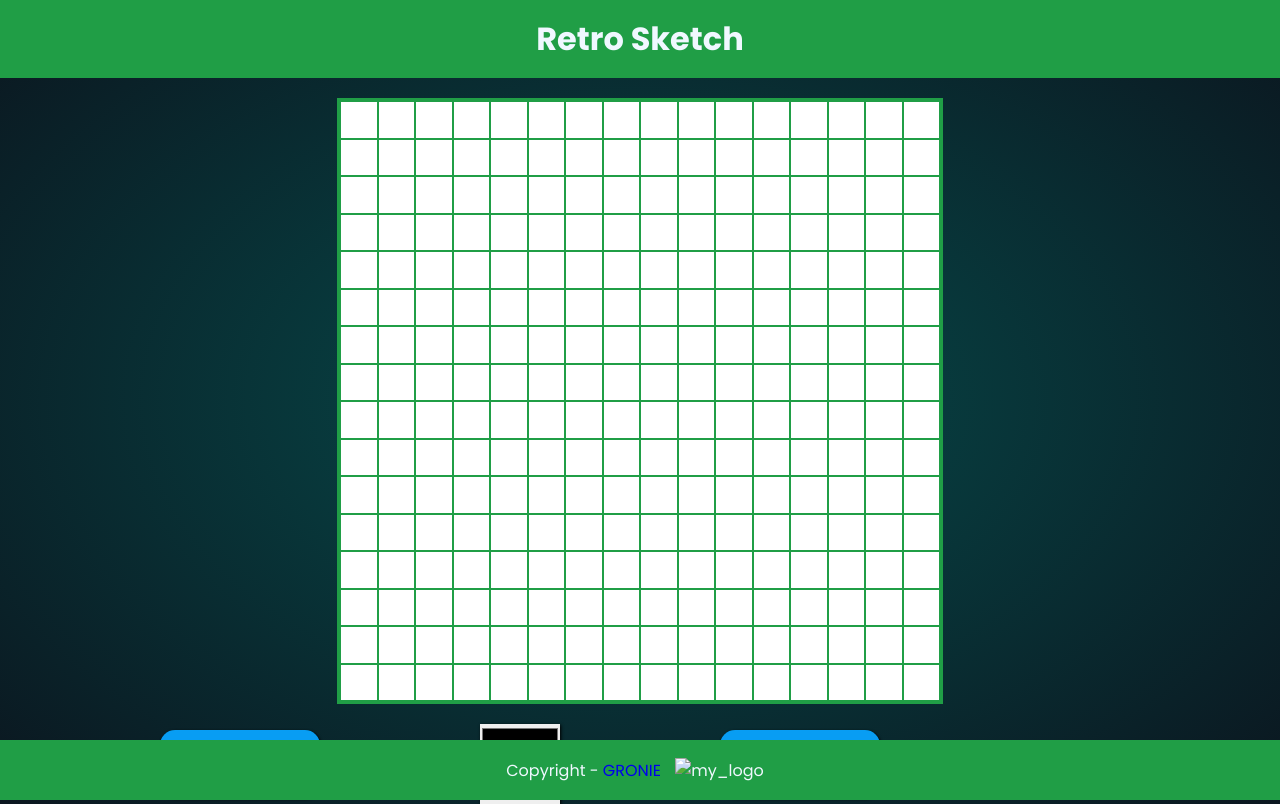
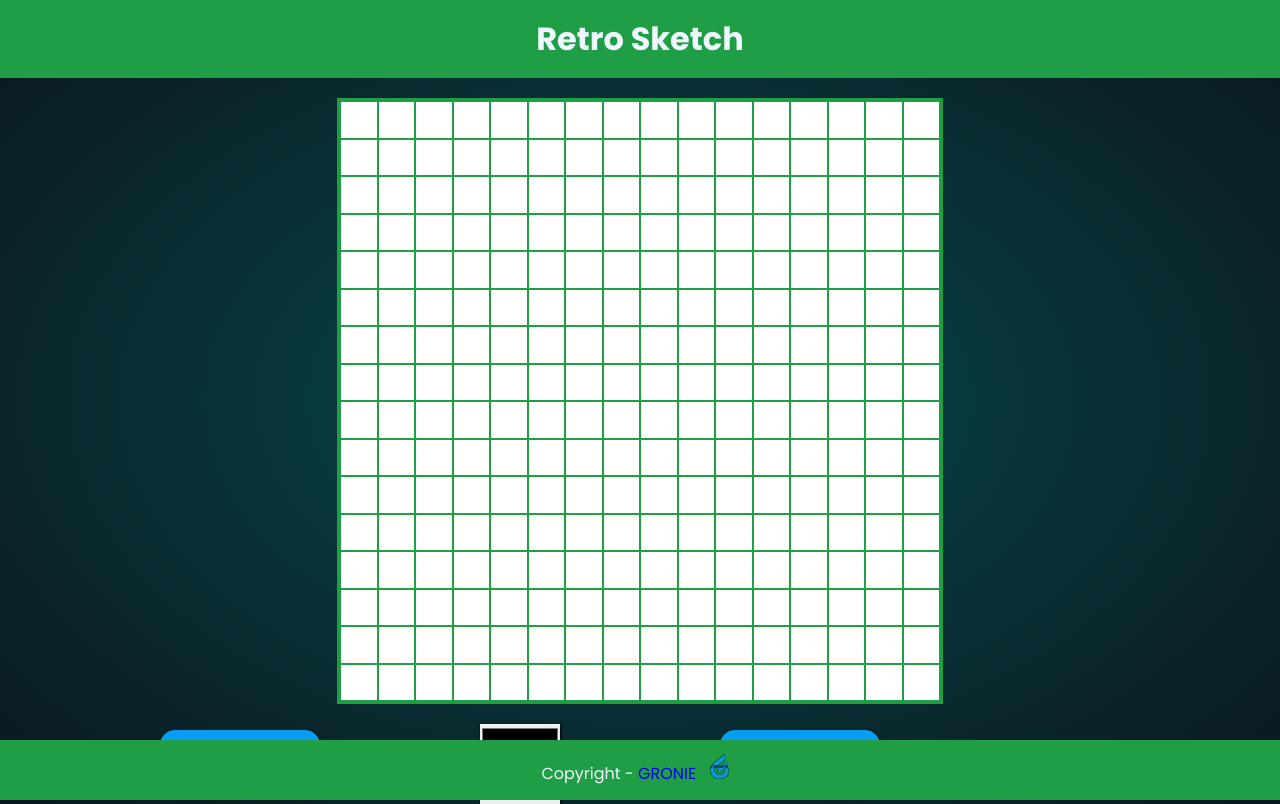
Before and after one commit to GRONIE7/odin-recipes, a plain HTML site: page index.html in a window 1280 px wide. Drawn offline with Linux system fonts and the light colour scheme.

Commit message:
Update index.html

```diff
--- a/index.html
+++ b/index.html
@@ -26,7 +26,7 @@
         </div>
     </main>
     <footer>
-        <p>Copyright - <a href="https://github.com/GRONIE7" target="_blank" rel="noopener noreferrer">GRONIE</a> <span><img src="./assets/images/LOGO_GRONIE_2021.png" alt="my_logo"></span></p>
+        <p>Copyright - <a href="https://github.com/GRONIE7" target="_blank" rel="noopener noreferrer">GRONIE</a> <span><img src="LOGO_GRONIE_2021.png" alt="my_logo"></span></p>
     </footer>
 </body>
 </html>
```
